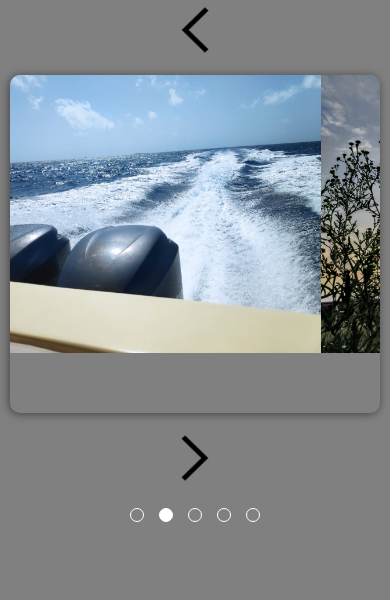
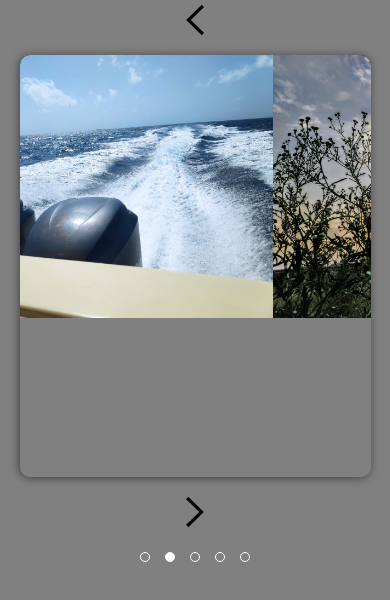
Before and after one commit to Tasneem-123/Image-Slider, a plain HTML site: page index.html in a window 390 px wide. Drawn offline with Linux system fonts and the light colour scheme.

Commit message:
style.css

```diff
--- a/style.css
+++ b/style.css
@@ -1,3 +1,4 @@
+/* Base layout */
 body {
     background-color: gray;
     display: flex;
@@ -21,8 +22,9 @@ body {
     gap: 50px;
 }
 
+/* Arrows */
 .arrow {
-    height: 150px;
+    height: clamp(40px, 10vw, 150px); /* responsive size */
     cursor: pointer;
 }
 
@@ -30,51 +32,58 @@ body {
     transform: rotate(180deg);
 }
 
+/* Frame (main slider box) */
 .frame {
     width: 800px;
-    max-width: 95vw;   /* 🔹 Prevent overflow on small screens */
-    height: 500px;
-    max-height: 60vh;  /* 🔹 Adjust height dynamically */
+    max-width: 95vw; /* prevent overflow */
+    height: clamp(200px, 50vh, 500px); /* responsive height */
     overflow: hidden;
     box-shadow: -1px 1px 10px rgba(0, 0, 0, .5);
     border-radius: 10px;
 }
 
+/* Slider images wrapper */
 .slider {
     display: flex;
     transition: all 1s ease;
 }
 
+/* Images */
 .image {
     width: 100%;
     height: 100%;
-    object-fit: cover;
+    object-fit: cover; /* default: fill frame (cropped edges) */
 }
 
+/* On mobile: show full image without cropping */
+@media (max-width: 768px) {
+    .image {
+        object-fit: contain;
+        background: black; /* neat look if bars appear */
+    }
+}
+
+/* Bottom navigation dots */
 .bottom {
     display: flex;
     gap: 30px;
-    flex-wrap: wrap; /* 🔹 Wrap buttons if screen is too small */
+    flex-wrap: wrap;
     justify-content: center;
 }
 
 .button {
-    width: 15px;
-    height: 15px;
+    width: clamp(8px, 2vw, 15px);
+    height: clamp(8px, 2vw, 15px);
     border: 1px solid white;
     border-radius: 50%;
     cursor: pointer;
 }
 
-/* 🔹 Responsive tweaks */
+/* Responsive tweaks */
 @media (max-width: 1024px) {
     .frame {
         width: 90vw;
         height: 50vh;
-    }
-
-    .arrow {
-        height: 100px;
     }
 }
 
@@ -82,50 +91,23 @@ body {
     .container {
         gap: 30px;
     }
-
     .top {
         gap: 20px;
-    }
-
-    .arrow {
-        height: 80px;
-    }
-
-    .frame {
-        width: 95vw;
-        height: 45vh;
     }
 }
 
 @media (max-width: 480px) {
     body {
-        height: auto; /* Prevent content cutoff */
+        height: auto; /* avoid cutoff */
     }
-
     .container {
         gap: 20px;
     }
-
     .top {
-        flex-direction: column; /* Stack arrows + slider */
+        flex-direction: column; /* stack arrows + slider */
         gap: 15px;
     }
-
-    .arrow {
-        height: 60px;
-    }
-
-    .frame {
-        width: 100%;
-        height: 40vh;
-    }
-
     .bottom {
         gap: 15px;
     }
-
-    .button {
-        width: 12px;
-        height: 12px;
-    }
 }
```
